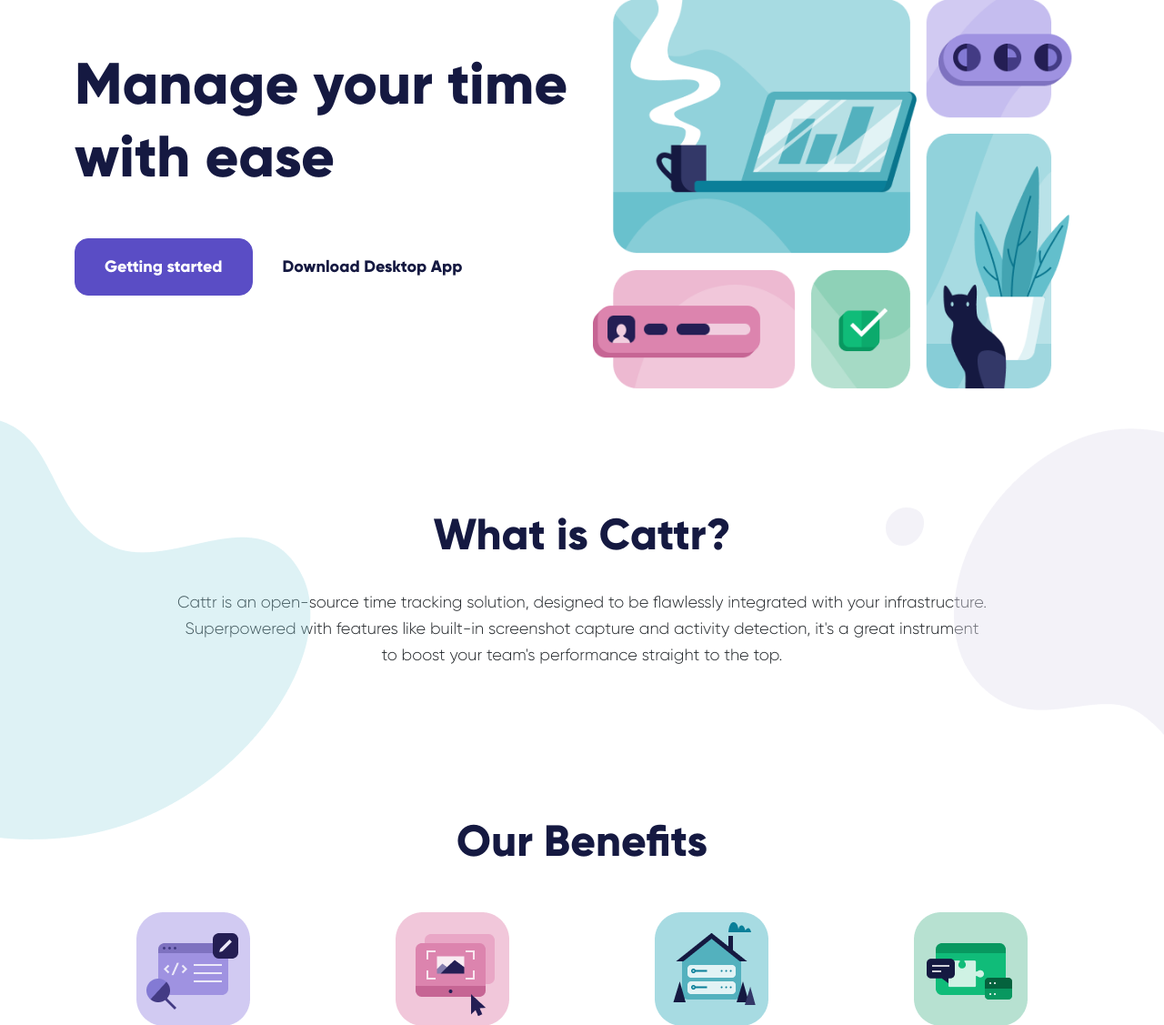
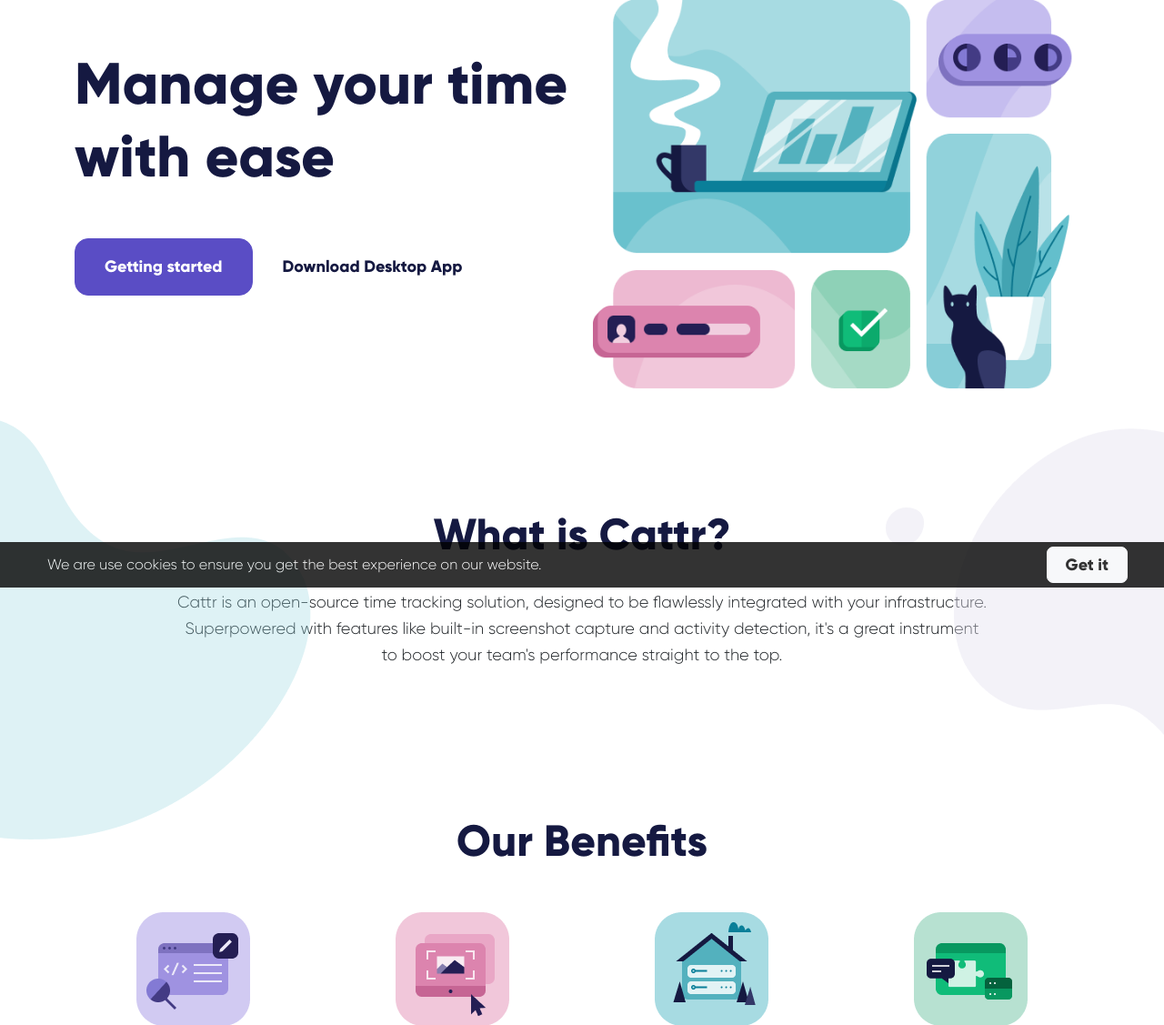
Before and after one commit to cattr-app/cattr-app.github.io, a PHP site: page /static/index.html in a window 1280 px wide. Shown: the part 154-1281 px from the top of the page at 91% size. Run offline with PHP 8.4, Linux system fonts and the light colour scheme; style sheets or scripts are compiled from the project's sources.

Commit message:
add cookie bar

```diff
--- a/src/sass/main.scss
+++ b/src/sass/main.scss
@@ -129,4 +129,26 @@
   .copyright {
     vertical-align: middle;
   }
+
+  .cookie_bar {
+    height: 50px;
+    width: 100%;
+    background-color: black;
+    opacity: 0.8;
+    position: fixed;
+    z-index: 1000;
+    bottom: 0;
+    margin: 0;
+    &__row {
+      padding: 0 40px;
+      position: relative;
+
+      &__button {
+        padding: 5px 20px;
+        border-radius: 7px;
+      }
+    }
+
+
+  }
 }
--- a/src/static/index.html
+++ b/src/static/index.html
@@ -202,8 +202,17 @@
         </div>
       </div>
     </div>
+    <div class="cookie_bar row align-items-center justify-content-center">
+    <div class="cookie_bar__row row align-items-center justify-content-between">
+      <span class="col cookie_bar__text">
+        We are use cookies to ensure you get the best experience on our website.
+      </span>
+      <button type="submit" id="cookie_button" class="col-auto btn btn-light cookie_bar__row__button">Get it</button>
+    </div>
+  </div>
   </footer>
   <script async src="https://www.googletagmanager.com/gtag/js?id=UA-160871084-1"></script>
+  <script src="js/cookieBar.js" />
   <script>
     window.dataLayer = window.dataLayer || [];
     function gtag(){dataLayer.push(arguments);}
--- /dev/null
+++ b/src/static/js/cookieBar.js
@@ -0,0 +1,12 @@
+if (!("cookie" in window.localStorage)) {
+	const button = document.getElementById("cookie_button");
+	button.onclick = hideBar;
+} else {
+	hideBar();
+}
+
+function hideBar() {
+	const cookieBar = document.getElementsByClassName("cookie_bar")[0];
+	cookieBar.style.display = "none";
+	window.localStorage.cookie = true;
+}
```
